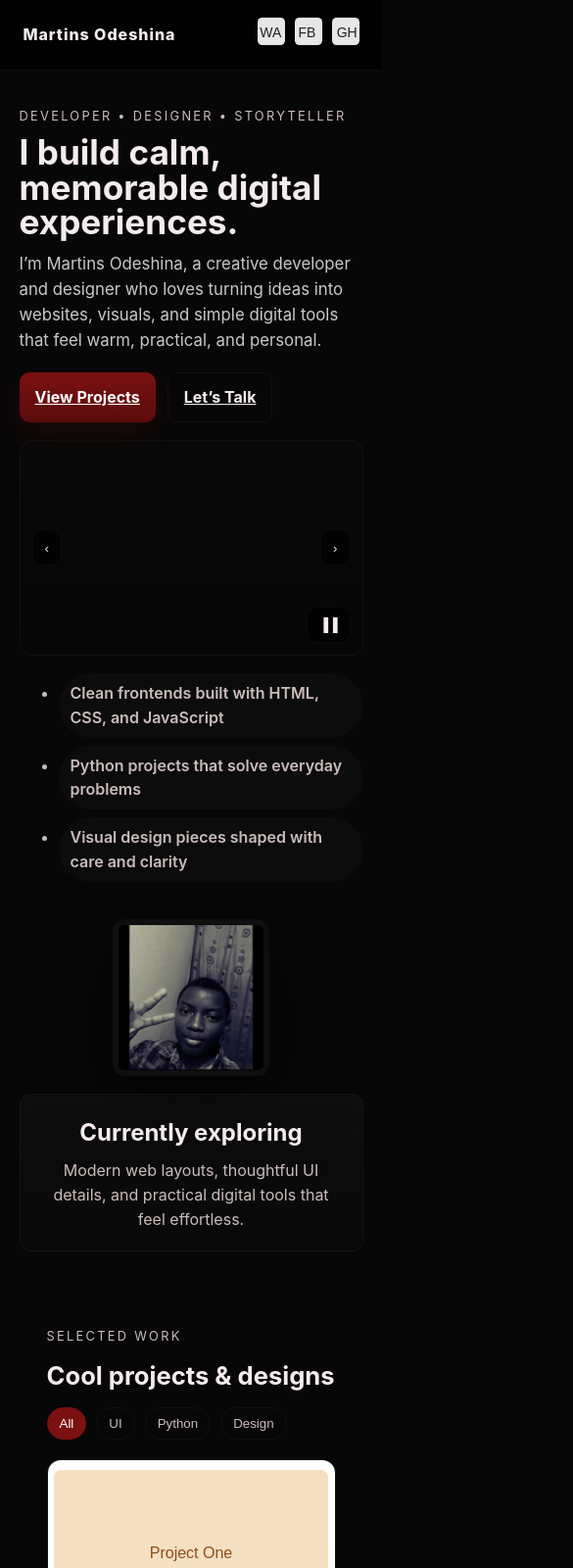
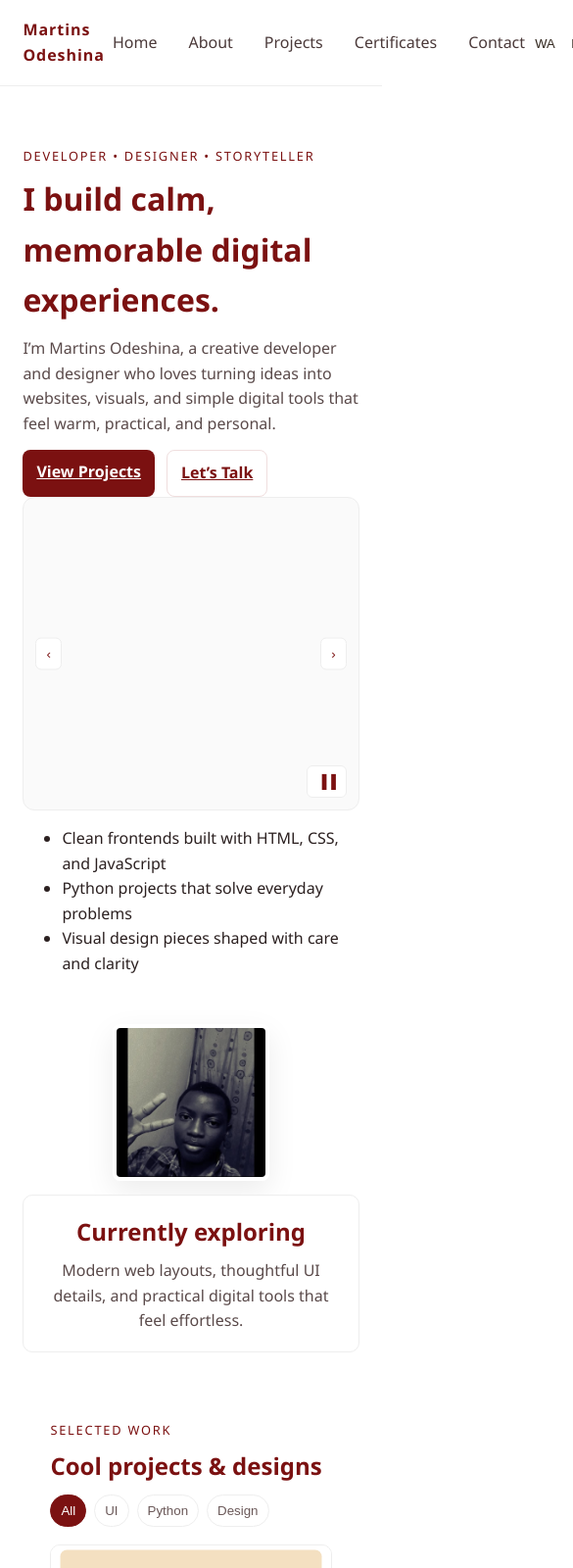
Before and after one commit to muyiwatayo/Python-Tutorial-Class, a plain HTML site: page index.html in a window 390 px wide. Shown: the top 1600 px of the page at 98% size, 585 px wide, since content can reach past the window. Drawn offline with Linux system fonts and the light colour scheme.

Commit message:
Simple burgundy + white plain CSS UI (no variables), restore simpler layout

```diff
--- a/style.css
+++ b/style.css
@@ -1,137 +1,100 @@
-/* Burgundy + Black theme — full-site stylesheet
-   Inspired layout: compact header, prominent hero, card grid, dark mode with burgundy accents */
+/* Simple burgundy + white plain CSS UI (no variables) */
 
-*{box-sizing:border-box}
-
-:root{
-  --bg:#070707;
-  --panel:#0f0f10;
-  --muted:#cbbcbc;
-  --text:#f4ecec;
-  --burgundy:#7b1111;
-  --burgundy-2:#5a0b0b;
-  --glass: rgba(255,255,255,0.03);
-  --border: rgba(255,255,255,0.04);
-}
-
-html{scroll-behavior:smooth}
-body{
-  margin:0;
-  font-family: Inter, ui-sans-serif, system-ui, -apple-system, "Segoe UI", Roboto, "Helvetica Neue", Arial;
-  background:var(--bg);
-  color:var(--text);
-  -webkit-font-smoothing:antialiased;
-  -moz-osx-font-smoothing:grayscale;
-  line-height:1.55;
+* { box-sizing: border-box; }
+html { scroll-behavior: smooth; }
+body {
+  margin: 0;
+  font-family: "Segoe UI", Tahoma, Geneva, Verdana, sans-serif;
+  background: #ffffff;
+  color: #2b2020;
+  line-height: 1.6;
 }
 
 /* Header */
-.site-header{
-  display:flex;align-items:center;justify-content:space-between;
-  padding:18px 6%;position:sticky;top:0;z-index:60;
-  background:linear-gradient(180deg, rgba(0,0,0,0.6), rgba(0,0,0,0.8));
-  border-bottom:1px solid var(--border);
+.site-header {
+  display: flex;
+  align-items: center;
+  justify-content: space-between;
+  padding: 18px 6%;
+  position: sticky;
+  top: 0;
+  background: #ffffff;
+  border-bottom: 1px solid #eee;
+  z-index: 50;
 }
-.brand{ color:var(--text); font-weight:800; letter-spacing:0.06em; text-decoration:none }
-.nav-links{ display:flex; gap:18px; align-items:center }
-.nav-links a{ color:rgba(255,255,255,0.78); text-decoration:none; padding:8px 10px; border-radius:8px; transition: all 160ms ease }
-.nav-links a:hover{ color:#fff; background:rgba(255,255,255,0.02); transform:translateY(-2px) }
+.brand {
+  color: #7b1111; /* burgundy */
+  font-weight: 700;
+  text-decoration: none;
+  letter-spacing: 0.06em;
+}
+.nav-links { display: flex; gap: 16px; align-items: center; }
+.nav-links a { color: #4b3a3a; text-decoration: none; padding: 8px; border-radius: 6px; }
+.nav-links a:hover { background:#faf0f0; color:#7b1111 }
 
-.social-links{ display:flex; gap:10px }
-.social-links img{ width:28px;height:28px; filter:grayscale(1) brightness(0.9); transition:filter 160ms ease, transform 160ms ease }
-.social-links a:hover img{ filter:none; transform:translateY(-3px) }
+.social-links { display:flex; gap:10px; align-items:center }
+.social-links img { width:26px; height:26px; display:block }
 
-/* Layout container */
-main{ max-width:1200px; margin:0 auto; padding:36px 6% 80px }
+/* Layout */
+main { max-width: 1100px; margin: 0 auto; padding: 36px 6% 80px; }
 
 /* Hero */
-.hero{ display:grid; grid-template-columns:1fr 360px; gap:36px; align-items:center; min-height:76vh }
-.eyebrow{ text-transform:uppercase; letter-spacing:0.18em; color:var(--muted); font-size:0.8rem; margin-bottom:10px }
-.hero h1{ font-size:clamp(2.2rem,4vw,3.8rem); margin:0 0 12px; color:var(--text); line-height:1 }
-.hero-text{ color:rgba(255,255,255,0.78); font-size:1.05rem; margin:0 }
-.hero-actions{ margin:20px 0 0; display:flex; gap:12px; flex-wrap:wrap }
+.hero { display: grid; grid-template-columns: 1fr 340px; gap: 32px; align-items: center; padding-top: 12px; }
+.eyebrow { text-transform: uppercase; letter-spacing: 0.14em; color: #7b1111; font-size: 0.8rem; margin-bottom: 8px }
+.hero h1 { font-size: clamp(2rem, 3.5vw, 3.2rem); margin: 0 0 12px; color: #7b1111 }
+.hero-text { color: #5a4a4a; margin: 0 0 14px }
+.hero-actions { display:flex; gap:12px }
 
-.btn{ display:inline-flex; align-items:center; gap:8px; padding:12px 16px; border-radius:10px; font-weight:700; cursor:pointer; border:none }
-.btn-primary{ background:linear-gradient(180deg,var(--burgundy), var(--burgundy-2)); color:white; box-shadow:0 10px 30px rgba(123,17,17,0.2) }
-.btn-secondary{ background:transparent; color:var(--text); border:1px solid var(--border) }
-.btn:active{ transform:translateY(1px) }
+.btn { display:inline-block; padding:10px 14px; border-radius:8px; font-weight:700; cursor:pointer; border:none }
+.btn-primary { background:#7b1111; color:white }
+.btn-secondary { background:transparent; color:#7b1111; border:1px solid #f0dede }
 
-/* Hero panel / avatar */
-.hero-panel{ display:flex; flex-direction:column; gap:18px; align-items:center }
-.avatar{ width:220px; height:220px; border-radius:12px; object-fit:cover; border:6px solid rgba(255,255,255,0.03); box-shadow:0 30px 80px rgba(0,0,0,0.6); transition:transform 320ms cubic-bezier(.2,.9,.25,1) }
-.avatar:hover{ transform:translateY(-8px) scale(1.02); box-shadow:0 46px 120px rgba(123,17,17,0.22) }
-.panel-card{ padding:20px; background:linear-gradient(180deg,var(--glass), rgba(255,255,255,0.01)); border-radius:12px; border:1px solid var(--border); width:100%; text-align:center }
-.panel-card h2{ margin:0;color:var(--text) }
-.panel-card p{ margin:8px 0 0;color:var(--muted) }
+/* Avatar / panel */
+.hero-panel { display:flex; flex-direction:column; gap:14px; align-items:center }
+.avatar { width:200px; height:200px; object-fit:cover; border-radius:8px; border:4px solid #fff; box-shadow:0 10px 30px rgba(0,0,0,0.08) }
+.panel-card { padding:18px; background:#fff; border:1px solid #eee; border-radius:10px; width:100%; text-align:center }
+.panel-card h2 { margin:0; color:#7b1111 }
+.panel-card p { margin:8px 0 0; color:#5a4a4a }
 
-/* Highlights / badges */
-.highlights{ display:flex; gap:8px; margin-top:18px; flex-wrap:wrap }
-.highlights li{ background:rgba(255,255,255,0.02); color:var(--muted); padding:8px 12px; border-radius:999px; font-weight:600 }
+/* Gallery */
+.rotating-gallery { position:relative; width:100%; height:320px; border-radius:12px; overflow:hidden; border:1px solid #eee; background:#fafafa }
+.rotating-gallery img { position:absolute; inset:0; width:100%; height:100%; object-fit:cover; opacity:0; transition:opacity 360ms ease; }
+.rotating-gallery img.show { opacity:1 }
+.rotating-gallery .gallery-control { position:absolute; background:#fff; border:1px solid #eee; color:#7b1111; padding:8px 10px; border-radius:6px; cursor:pointer }
+.rotating-gallery .prev { left:12px; top:50%; transform:translateY(-50%) }
+.rotating-gallery .next { right:12px; top:50%; transform:translateY(-50%) }
+.rotating-gallery .play { right:12px; bottom:12px }
 
-/* Sections */
-.section{ padding:36px 28px; margin-top:28px; background:transparent }
-.section-heading h2{ margin:0; font-size:1.6rem; color:var(--text) }
+/* Projects */
+.section { margin-top:28px; padding:28px; background:transparent }
+.section-heading h2 { margin:0; color:#7b1111 }
+.project-filters { display:flex; gap:8px; margin-top:10px }
+.filter-btn { background:#fff; border:1px solid #eee; padding:8px 10px; border-radius:999px; cursor:pointer; color:#6b5959 }
+.filter-btn.active { background:#7b1111; color:#fff; border-color:#7b1111 }
 
-/* Stats */
-.hero-stats{ display:grid; grid-template-columns:repeat(3,1fr); gap:16px; margin-top:18px }
-.stat-card{ background:linear-gradient(180deg, rgba(255,255,255,0.02), rgba(255,255,255,0.01)); padding:18px; border-radius:12px; text-align:center }
-.stat-card strong{ display:block; font-size:1.6rem; color:#ffdede }
-.stat-card span{ color:var(--muted) }
-
-/* Rotating gallery */
-.rotating-gallery{ position:relative; width:100%; max-width:720px; height:360px; margin-top:18px; border-radius:14px; overflow:hidden; border:1px solid var(--border); background:linear-gradient(180deg, rgba(255,255,255,0.01), rgba(0,0,0,0.12)) }
-.rotating-gallery img{ position:absolute; inset:0; width:100%; height:100%; object-fit:cover; opacity:0; transform:scale(1.04); transition:opacity 420ms ease, transform 420ms ease }
-.rotating-gallery img.show{ opacity:1; transform:scale(1) }
-
-.rotating-gallery .gallery-control{ position:absolute; z-index:30; background:rgba(0,0,0,0.55); color:var(--text); border:1px solid rgba(255,255,255,0.03); padding:10px 12px; border-radius:10px; cursor:pointer }
-.rotating-gallery .prev{ left:12px; top:50%; transform:translateY(-50%) }
-.rotating-gallery .next{ right:12px; top:50%; transform:translateY(-50%) }
-.rotating-gallery .play{ right:12px; bottom:12px; top:auto }
-
-/* Project filters */
-.project-filters{ display:flex; gap:10px; margin-top:12px }
-.filter-btn{ background:transparent; color:var(--muted); border:1px solid var(--border); padding:8px 12px; border-radius:999px; cursor:pointer }
-.filter-btn.active{ background:var(--burgundy); color:white; border-color:var(--burgundy) }
-
-/* Project grid */
-.project-grid{ display:grid; grid-template-columns:repeat(3,1fr); gap:18px; margin-top:20px }
-.project-card{ border-radius:14px; overflow:hidden; background:linear-gradient(180deg, rgba(255,255,255,0.02), rgba(0,0,0,0.12)); border:1px solid var(--border); transition:transform 260ms ease, box-shadow 260ms ease }
-.project-card img{ width:100%; height:180px; object-fit:cover }
-.project-card h3{ margin:12px 16px 4px; color:#ffdede }
-.project-card p{ margin:0 16px 16px; color:var(--muted) }
-.project-card:hover{ transform:translateY(-8px) scale(1.02); box-shadow:0 24px 60px rgba(0,0,0,0.7) }
+.project-grid { display:grid; grid-template-columns: repeat(3, 1fr); gap:16px; margin-top:18px }
+.project-card { background:#fff; border:1px solid #eee; border-radius:10px; overflow:hidden; transition:transform 200ms ease }
+.project-card img { width:100%; height:160px; object-fit:cover }
+.project-card h3 { margin:10px 12px 6px; color:#7b1111 }
+.project-card p { margin:0 12px 12px; color:#6b5959 }
+.project-card:hover { transform:translateY(-6px) }
 
 /* Lightbox */
-.lightbox{ position:fixed; inset:0; display:none; align-items:center; justify-content:center; z-index:2000; background:rgba(0,0,0,0.75) }
-.lightbox.open{ display:flex }
-.lightbox img{ max-width:92%; max-height:82%; border-radius:10px; box-shadow:0 40px 120px rgba(0,0,0,0.6) }
-.lightbox .caption{ margin-top:12px; color:var(--text); text-align:center }
+.lightbox { position:fixed; inset:0; display:none; align-items:center; justify-content:center; background:rgba(0,0,0,0.6); z-index:999 }
+.lightbox.open { display:flex }
+.lightbox img { max-width:90%; max-height:80%; border-radius:8px }
 
-/* Reveal animations */
-.reveal{ opacity:0; transform:translateY(18px); transition:opacity 420ms ease, transform 420ms ease }
-.reveal.visible{ opacity:1; transform:translateY(0) }
-
-/* Contact form */
-.contact-card{ padding:20px }
-.contact-form input, .contact-form textarea{ width:100%; padding:12px 14px; border-radius:8px; border:1px solid var(--border); background:transparent; color:var(--text) }
-.form-message{ color:#ffdede; font-weight:700 }
+/* Contact */
+.contact-card p a { color:#7b1111 }
+.contact-form input, .contact-form textarea { width:100%; padding:10px 12px; border:1px solid #eee; border-radius:8px }
+.form-message { color:#7b1111; font-weight:700 }
 
 /* Footer */
-.site-footer{ text-align:center; padding:48px 6% 96px; color:var(--muted); font-size:0.95rem }
+.site-footer { text-align:center; padding:30px 6%; color:#6b5959 }
 
 /* Responsive */
-@media (max-width:1100px){
-  .hero{ grid-template-columns:1fr; gap:22px }
-  .project-grid{ grid-template-columns:1fr }
-  .about-grid{ grid-template-columns:1fr }
+@media (max-width:900px) {
+  .hero { grid-template-columns: 1fr; }
+  .project-grid { grid-template-columns: 1fr; }
+  .avatar { width:160px; height:160px }
 }
-@media (max-width:600px){
-  .avatar{ width:160px; height:160px }
-  .rotating-gallery{ height:220px }
-  .nav-links{ display:none }
-  .brand{ font-size:1rem }
-  main{ padding:24px 5% }
-}
-
-/* small helpers */
-.center{ display:flex; align-items:center; justify-content:center }
```
